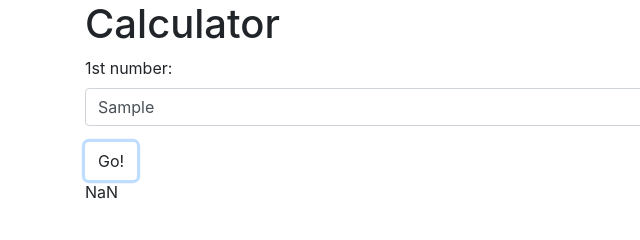
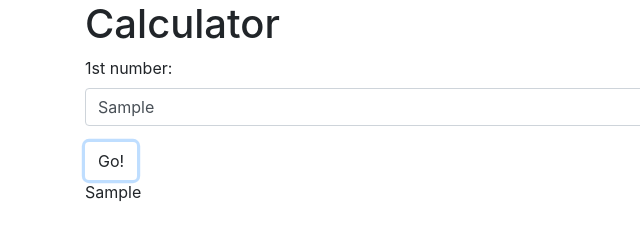
Before and after one commit to Pfulcher26/pig-latin, a plain HTML site: page index.html in a window 1280 px wide. Both pictures are taken after typing "Sample" into the empty fields and a click on the button "Go!". Shown: the full height of the page, 0-640 px from the left. Drawn offline with Linux system fonts and the light colour scheme.

Commit message:
changed input to accept string's instead of numerical values
Co-authored-by: Payne Fulcher <pfulcher26@gmail.com>

```diff
--- a/index.html
+++ b/index.html
@@ -5,7 +5,8 @@
     <link href="css/bootstrap.css" rel="stylesheet" type="text/css">
     <link href="css/styles.css" rel="stylesheet" type="text/css">
     <script src="js/jquery-3.4.1.js"></script>
-    <script src="js/scripts.js"></script>
+    <script src="js/scripts.js" ></script>
+    <title></title>
   </head>
   <body>
     <div class="container">
@@ -24,3 +25,5 @@
     </div>
   </body>
 </html>
+</html>
+</html>
--- a/js/scripts.js
+++ b/js/scripts.js
@@ -1,8 +1,8 @@
+$(document).ready(function() {
 
-$(document).ready(function() {
   $("form#calculator").submit(function() {
     event.preventDefault();
-    const number1 = parseInt($("#input1").val());
+    const number1 = $("#input1").val();
 
     $("#output").text(number1);
   });
```
